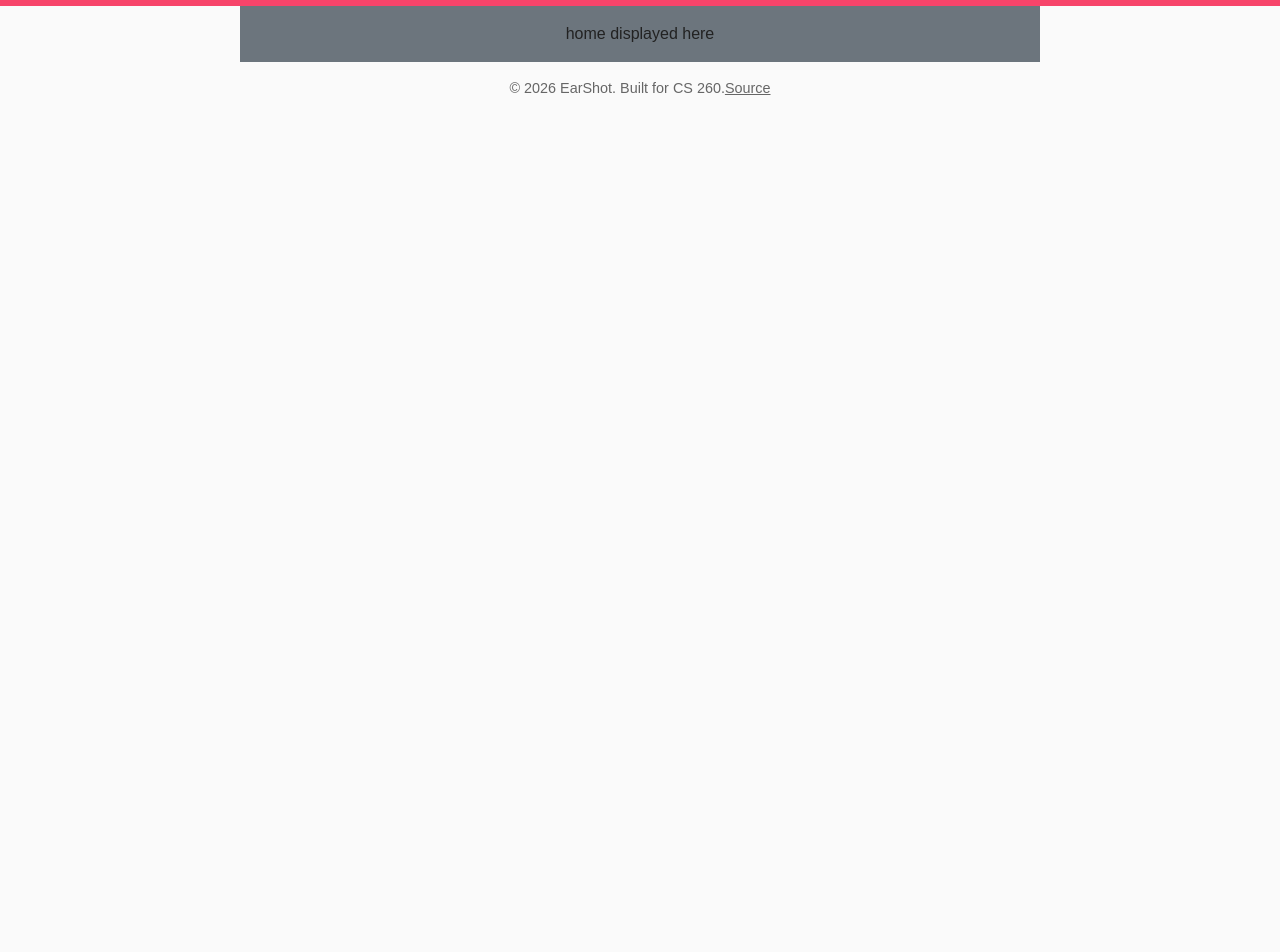
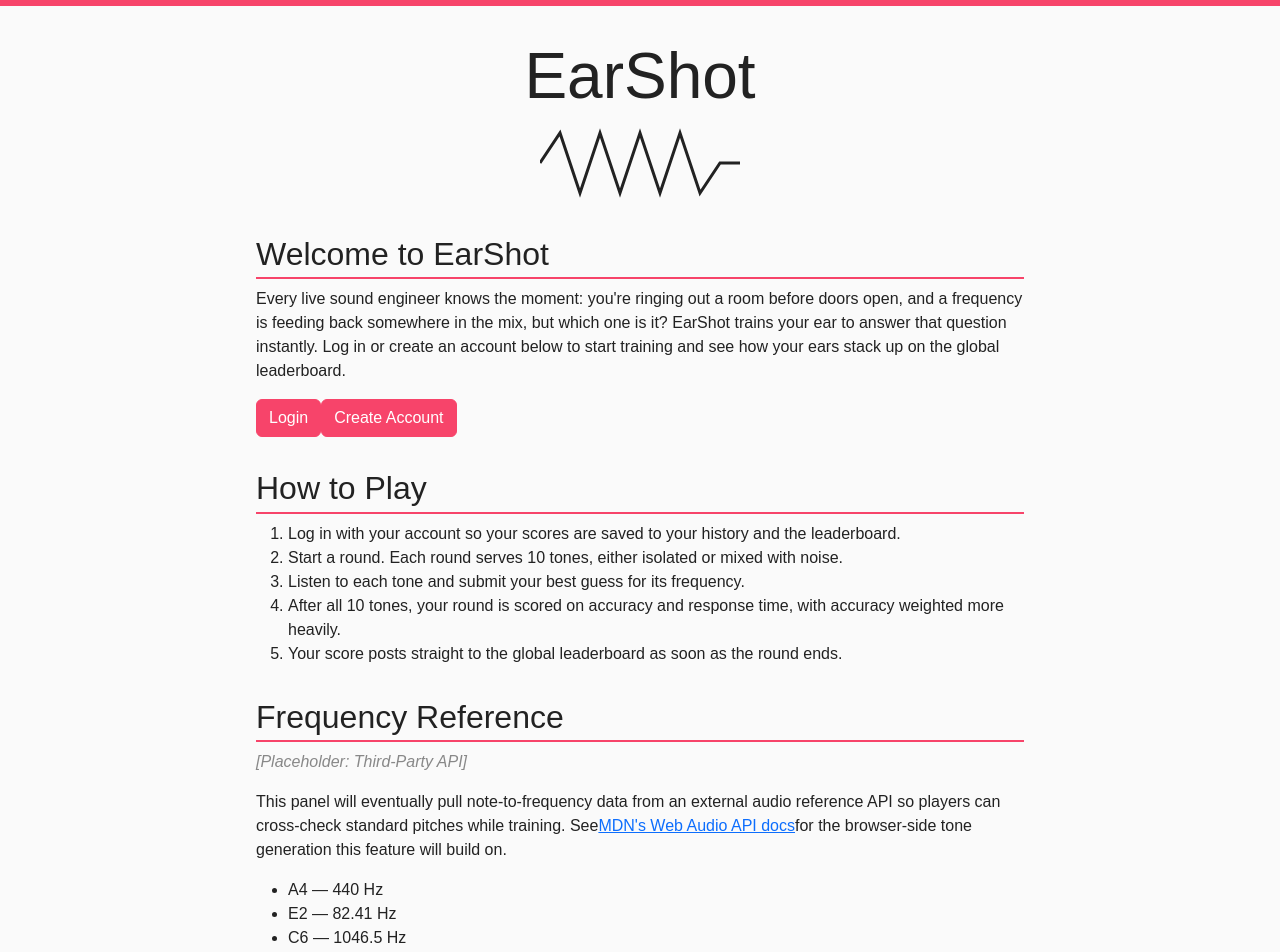
Before and after one commit to E-Rob19/startup, a React (Vite) app: page / in a window 1280 px wide. Shown: the part 60-1012 px from the top of the page. Before the commit the page ends 800 px from the top, so only its background shows below. Built offline with nearby package versions, Linux system fonts and the light colour scheme.

Commit message:
moved content from html to jsx for homepage

```diff
--- a/src/home/home.jsx
+++ b/src/home/home.jsx
@@ -2,8 +2,60 @@ import React from 'react';
 
 export function Home() {
   return (
-    <main className="container-fluid bg-secondary text-center">
-      <div>home displayed here</div>
+    <main>
+      <section id="hero">
+        <h1 id="site-title">EarShot</h1>
+        <svg id="tone-graphic" width="200" height="80" viewBox="0 0 200 80" role="img" aria-label="Waveform of the current tone">
+          <polyline points="0,40 20,10 40,70 60,10 80,70 100,10 120,70 140,10 160,70 180,40 200,40" fill="none" stroke="currentColor" strokeWidth="3" />
+        </svg>
+      </section>
+
+      <section id="welcome">
+        <h2>Welcome to EarShot</h2>
+        <p>
+          Every live sound engineer knows the moment: you're ringing out a room before doors open,
+          and a frequency is feeding back somewhere in the mix, but which one is it? EarShot trains
+          your ear to answer that question instantly. Log in or create an account below to start
+          training and see how your ears stack up on the global leaderboard.
+        </p>
+        <p id="auth-actions">
+          <a href="login.html"><button type="button" className="btn btn-brand">Login</button></a>
+          <a href="create-account.html"><button type="button" className="btn btn-brand">Create Account</button></a>
+        </p>
+      </section>
+
+      <section id="how-to-play">
+        <h2>How to Play</h2>
+        <ol>
+          <li>Log in with your account so your scores are saved to your history and the leaderboard.</li>
+          <li>Start a round. Each round serves 10 tones, either isolated or mixed with noise.</li>
+          <li>Listen to each tone and submit your best guess for its frequency.</li>
+          <li>After all 10 tones, your round is scored on accuracy and response time, with accuracy weighted more heavily.</li>
+          <li>Your score posts straight to the global leaderboard as soon as the round ends.</li>
+        </ol>
+      </section>
+
+      <section id="frequency-reference">
+        <h2>Frequency Reference</h2>
+        <p className="placeholder-tag">[Placeholder: Third-Party API]</p>
+        <p>
+          This panel will eventually pull note-to-frequency
+          data from an external audio reference API so players can cross-check standard pitches
+          while training. See
+          <a href="https://developer.mozilla.org/en-US/docs/Web/API/Web_Audio_API" target="_blank" rel="noopener">MDN's Web Audio API docs</a>
+          for the browser-side tone generation this feature will build on.
+        </p>
+        <ul>
+          <li>A4 &mdash; 440 Hz</li>
+          <li>E2 &mdash; 82.41 Hz</li>
+          <li>C6 &mdash; 1046.5 Hz</li>
+        </ul>
+        <form action="#" method="get">
+          <label htmlFor="note-lookup" className="form-label">Note (e.g. A4)</label>
+          <input type="text" id="note-lookup" name="note-lookup" placeholder="e.g. A4" className="form-control" />
+          <button type="button" className="btn btn-brand mt-2">Look Up Frequency</button>
+        </form>
+      </section>
     </main>
   );
 }
```
